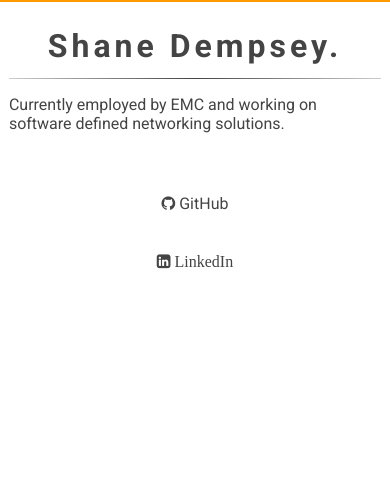
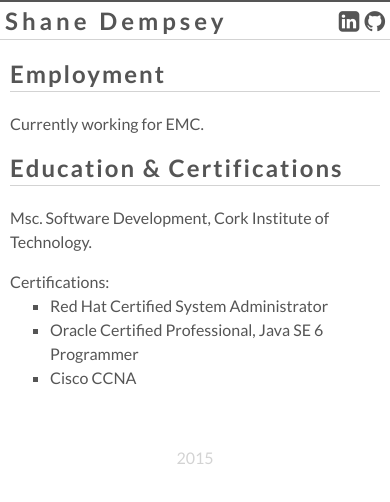
Before and after one commit to iagainst138/iagainst138.github.io, a plain HTML site: page index.html in a window 390 px wide. Drawn offline with Linux system fonts and the light colour scheme.

Commit message:
first update

```diff
--- a/css/style.css
+++ b/css/style.css
@@ -5,9 +5,13 @@ html, body {
 }
 
 body {
-    font-family: "Roboto", "Helvetica Neue", Helvetica, Arial, sans-serif;
-    color: #444;
-    border-top: 2px solid #ff9900;
+    /*font-family: "Roboto", "Helvetica Neue", Helvetica, Arial, sans-serif;*/
+    font-family: 'Lato', sans-serif;
+    /*color: #444;*/
+    color: #555;
+    /*border-top: 2px solid #444;*/
+    border-top: 2px solid #555;
+    line-height: 24px;
 }
 
 div {
@@ -17,125 +21,235 @@ div {
 }
 
 a:link {
-    text-decoration:none;
+    text-decoration: none;
     color: inherit;
 }
 a:visited {
-    text-decoration:none; color:inherit;
+    text-decoration: none;
+    color: inherit;
 }
 a:hover {
-    text-decoration:none;
-    color: #ff9900;
+    text-decoration: none;
+    color: firebrick;
 }
 a:active {
-    color: #ff9900;
+    color: firebrick;
     font-weight: 300;
 }
 
-hr {
-    border: 0;
-    height: 1px;
-    background: #444;
-    background-image: -webkit-linear-gradient(left, #ccc, #444, #ccc);
-    background-image: -moz-linear-gradient(left, #ccc, #444, #ccc);
-    background-image: -ms-linear-gradient(left, #ccc, #444, #ccc);
-    background-image: -o-linear-gradient(left, #ccc, #444, #ccc);
+ul {
+    margin-top: 0px;
+    list-style-type: square;
+}
+
+pre, code {
+    background: whitesmoke;
+    padding: 10px;
+    border-radius: 2px;
+    border: 1px solid lightgray;
 }
 
 .container {
     background-color: white;
     margin:auto;
-    padding: 5px;
-    padding-top: 40px;
-    width: 85%;
-    max-width:950px;
-    height: 90%;
+    height: 100%;
+    //height: auto;
 }
 
-.footer {
-    border-top: 1px solid lightgray;
-    display: table;
-    height: 10%;
-    width: 100%;
+.info {
+    width: 20%;
+    height: 100%;
+    float: left;
+    position: fixed;
+    border-right: 1px solid lightgray;
+}
+
+.main {
+    width: 80%;
+    height: 100%;
+    //overflow-y: scroll;
+    padding-left: 10px;
+    padding-right: 10px;
+    padding-bottom: 30px;
+    //position: fixed;
+    //left: 20%;
+    margin-left:20%;
+    margin-bottom: 20px;
+    float: left;
+}
+
+.main h1, .main h2, .main h3 {
+    letter-spacing: 2px;
+    padding-bottom: 5px;
+    border-bottom: 1px solid lightgray;
+    text-transform: capitalize;
+}
+
+.footnote {
+    position:fixed;
+    bottom: 0px;
+    width:20%;
+    padding:10px;
+    color:lightgray;
+    text-align:center;
 }
 
 .center {
     text-align: center;
 }
 
-.entry, .error_404 {
+.cell {
+    display: block;
     width: 100%;
-    margin-top: 10px;
+    text-align: center;
+    /*display: table-cell;
+    vertical-align: middle;*/
+    margin-top: 40px;
 }
 
-
-.entry {
-    padding: 5px;
-    font-weight:400;
-    line-height: 25px;
+.cell span {
+    visibility: visible;
 }
 
-.error_404 {
-    display:table;
+.cell i {
+    font-size: 150%;
 }
 
-.error_404 {
-    border: 1px solid lightgray;
-    border-radius: 2px;
-    text-align:center;
-    background: whitesmoke;
-    height: 400px;
-    font-size: 200%;
-}
-
-.cell {
-    display: table-cell;
-    vertical-align: middle;
-}
-
-.left {
+/*.left {
     text-align:left;
 }
 
 .right {
     text-align: right;
+}*/
+
+.header {
+    font-size: 300%;
+    letter-spacing: 4px;
+    font-weight: 700;
+    line-height: normal;
+    text-align: center;
+    padding-left: 5px;
+    padding-right: 5px;
 }
 
-.large {
-    font-size: 300%;
-    letter-spacing: 4px;
-    font-weight: bold;
-    line-height: normal;
+.highlight {
+    padding: 10px;
+    padding-left: 20px;
+    padding-right: 20px;
+    border-left: 4px solid firebrick;
+    font-style: italic;
+    font-weight: 200;
 }
 
-.outline {
-    //border-top: 1px solid lightgray;
-    border-radius: 2px;
+@media only screen and (max-width: 1200px) {
+    .info, .footnote {
+        width: 30%;
     }
 
     .info {
-    padding-top: 40px;
-    padding-bottom: 40px;
+        border-top: 2px solid #555;
+    }
+
+    .main {
+        width: 70%;
+        //left: 30%;
+        //overflow-y: scroll;
+        margin-left: 30%;
+    }
+
+    .cell span {
+        visibility: visible;
+    }
 }
 
 @media only screen and (max-width: 900px) {
     .container {
-    width: 98%;
-    padding-top: 10px;
         height: auto;
     }
-.large {
-    font-size: 200%;
+
+    .info, .main {
+        float: none;
+        width: 100%;
     }
 
-.footer {
-    display: block;
-    border: none;
+    .main {
+        position: static;
+        margin-top: 60px;
     }
 
-.footer .cell {
-    display: block;
-    margin-top: 40px;
+    .info {
+        border-top: 2px solid #555;
+        /*height: 100px;*/
+        display:table; /* NEW */
+        position: fixed;
+        background: white;
+        top: 0px;
+        height: 40px;
+        border-right: none;
+        border-bottom: 1px solid lightgray;;
+        /*box-shadow: 0px 1px 5px #888888;*/
     }
 
+    .main {
+        height: auto;
+        //overflow-y: hidden;
+        margin-left: 0%;
+        margin-bottom: 0px;
     }
+
+    .footnote {
+        width: 100%;
+        position: static;
+    }
+
+    .header {
+        /*font-size: 150%;*/
+    }
+
+    .icons {
+        display:table-cell; /* NEW */
+        vertical-align:middle;
+        //display: table;
+        //width: 20%;
+        height: 100%;
+        text-align: right;
+    }
+
+    .info .header {
+        /*display: table;*/
+        display:table-cell; /* NEW */
+        vertical-align: middle;
+        font-size: 150%;
+        height: 100%;
+        width: 80%;
+        /*float:left;*/
+        text-align: left;
+    }
+
+    .info .cell {
+        display: table-cell;
+        /*vertical-align: middle;*/
+        height: 100%;
+        margin: 0;
+    }
+
+    .info .header .cell {
+        width: 80%;
+        text-align: left;
+    }
+
+    .info .icons .cell {
+        padding-right: 5px;
+        text-align: right;
+    }
+
+    .info .icons .cell span {
+        visibility: hidden;
+        display: none;
+    }
+
+    .info .cell i {
+        font-size: 150%;
+    }
+}
--- a/index.html
+++ b/index.html
@@ -3,22 +3,72 @@
 <meta name="viewport" content="width=device-width, minimumscale=1.0, maximum-scale=1.0 user-scalable=no" />
 <link href="//maxcdn.bootstrapcdn.com/font-awesome/4.1.0/css/font-awesome.min.css" rel="stylesheet">
 <link href='//fonts.googleapis.com/css?family=Roboto:100,200,300,400,700' rel='stylesheet' type='text/css'>
+<link href='http://fonts.googleapis.com/css?family=Lato:400,300,700' rel='stylesheet' type='text/css'>
 <link type="text/css" rel="stylesheet" href="css/style.css">
 <title>Shane Dempsey</title>
 </head>
+<style>
+
+</style>
 <body>
 
-<div class="container">
-<div class="large entry center">
-Shane Dempsey.
-</div>
-<hr>
-<p>Currently employed by EMC and working on software defined networking solutions.</p>
-</div> <!-- end container -->
-<div class="footer">
-<div class="cell center"><a href="https://github.com/iagainst138"><i class="fa fa-github"></i> GitHub</a></div>
-<div class="cell center"><a href="http://ie.linkedin.com/pub/shane-dempsey/27/616/666"<i class="fa fa-linkedin-square"></i> LinkedIn</a></div>
-</div>
+<div id="info" class="info">
+<div class="header"><div class="cell">Shane Dempsey</div></div>
+<div class="icons">
+<span class="cell"><a href="http://ie.linkedin.com/pub/shane-dempsey/27/616/666"><i class="fa fa-linkedin-square"></i><span> LinkedIn</span></a></span>
+<span class="cell"><a href="https://github.com/iagainst138"><i class="fa fa-github"></i><span> GitHub</span></a></span>
+</div> <!-- end icons -->
+</div> <!-- end info -->
+
+<div class="main">
+
+<h2>Employment</h2>
+<p>Currently working for EMC.</p>
+
+<h2>Education & Certifications</h2>
+<p>Msc. Software Development, Cork Institute of Technology.</p>
+Certifications:
+<ul>
+<li>Red Hat Certified System Administrator</li>
+<li>Oracle Certified Professional, Java SE 6 Programmer</li>
+<li>Cisco CCNA</li>
+</ul>
+
+</div> <!-- end main-->
+
+<div class="footnote">
+2015
+</div> <!-- end footnote -->
+
+
+<script>
+function scroller() {
+    return function () {
+        if ( window.innerWidth <= 900 ) {
+            if ( window.pageYOffset > 0 ) {
+                document.getElementById('info').style.boxShadow='0px 1px 5px #888888';
+            }
+            else {
+                document.getElementById('info').style.boxShadow='none';
+            }
+        }
+    }
+}
+
+function resizer() {
+    return function () {
+        if ( window.innerWidth > 900 ) {
+            document.getElementById('info').style.boxShadow='none';
+        }
+        scroller()();
+    }
+}
+
+var scroll_handler = scroller();
+var resize_handler = resizer();
+window.addEventListener('scroll', scroll_handler);
+window.addEventListener('resize', resize_handler);
+</script>
 
 </body>
 </html>
```
Lines whose indentation alone changed are shown as unchanged.
